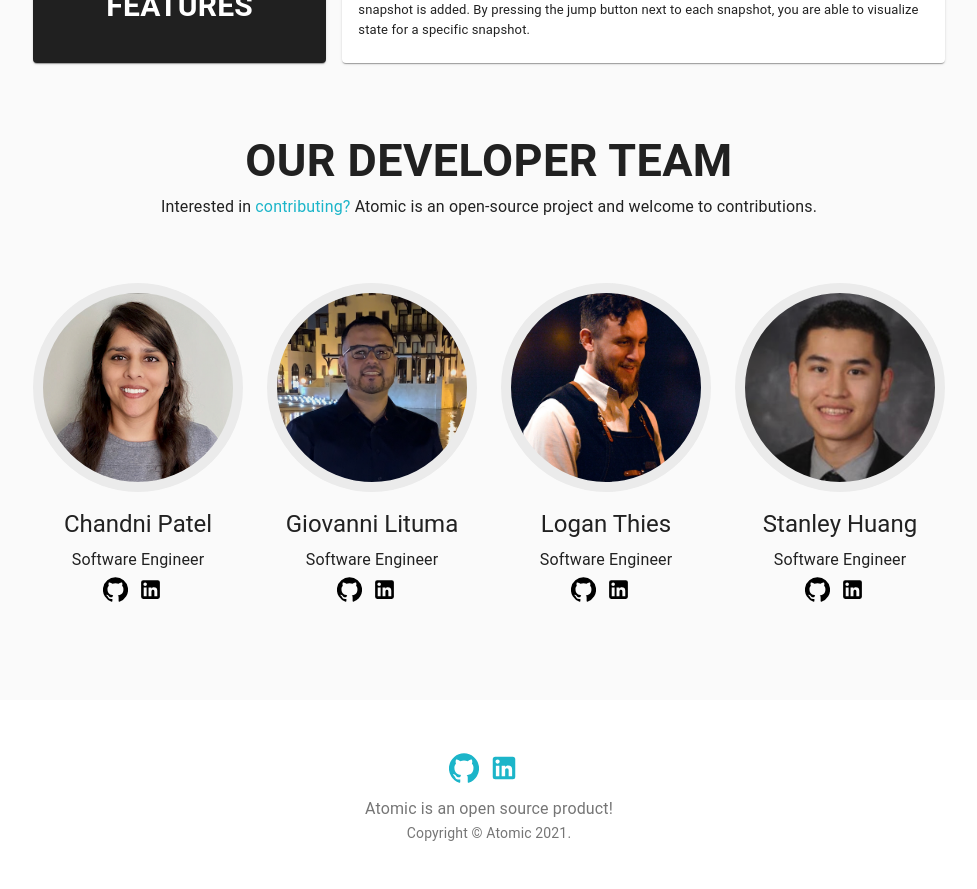
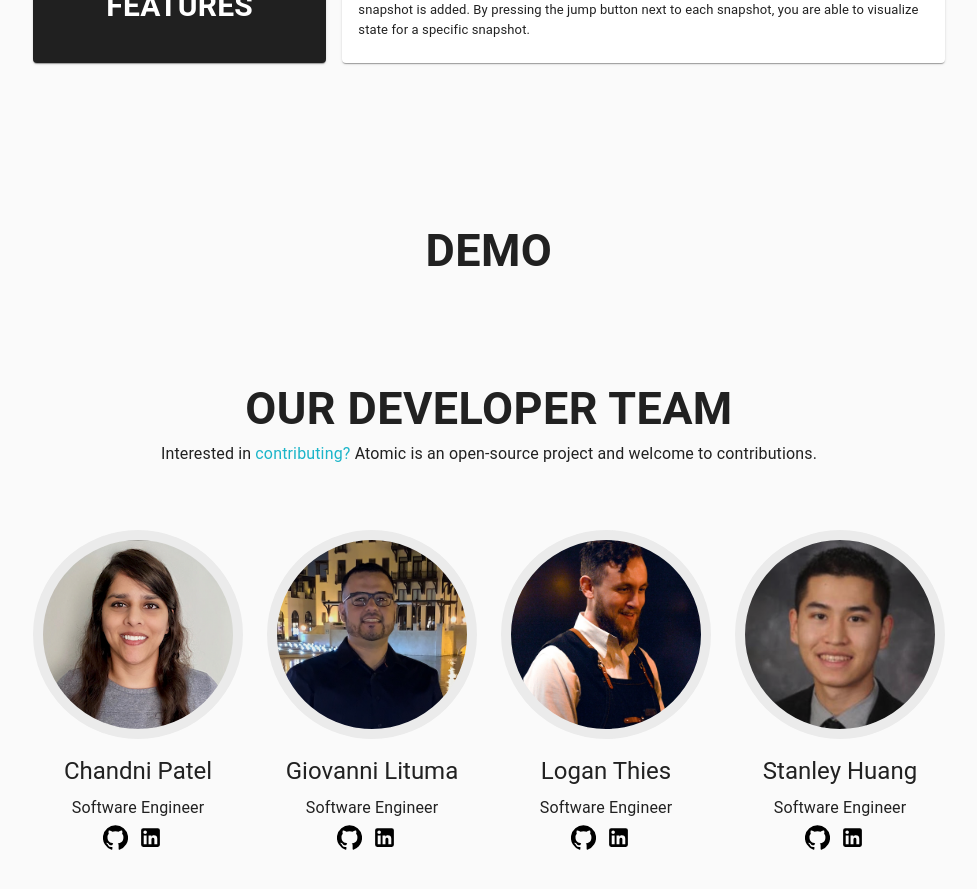
Before and after one commit to Atomic-Devs/atomic-website, a React (Create React App) app: page / in a window 1280 px wide. Shown: the part 2740-3629 px from the top of the page, without its empty margins (151-1128 px from the left). Built offline with nearby package versions, Linux system fonts and the light colour scheme.

Commit message:
Fix anchor

```diff
--- a/src/App.js
+++ b/src/App.js
@@ -15,7 +15,7 @@ function App() {
       <main>
         {/* <About /> */}
         <Features />
-        {/* <Demo /> */}
+        <Demo />
         <Team />
       </main>
       <Footer />
--- a/src/Components/Demo/Demo.jsx
+++ b/src/Components/Demo/Demo.jsx
@@ -1,7 +1,24 @@
+import Typography from "@material-ui/core/Typography";
+import { makeStyles } from "@material-ui/core/styles";
+
+const useStyles = makeStyles((theme) => ({
+  title: {
+    fontSize: "45px",
+    fontWeight: "bold",
+    paddingTop: "90px",
+    marginBottom:"0px"
+  },
+}));
+
+
 function Demo() {
+  const classes = useStyles();
+
     return (
       <div id="demo">
-     Demo
+      <Typography align="center" className={classes.title}>
+        DEMO
+      </Typography>
       </div>
     );
   }
--- a/src/Components/Team/Team.jsx
+++ b/src/Components/Team/Team.jsx
@@ -36,6 +36,8 @@ const useStyles = makeStyles((theme) => ({
   title: {
     fontSize: "45px",
     fontWeight: "bold",
+    paddingTop: "90px",
+    marginBottom:"0px"
   },
 }));
 
```
